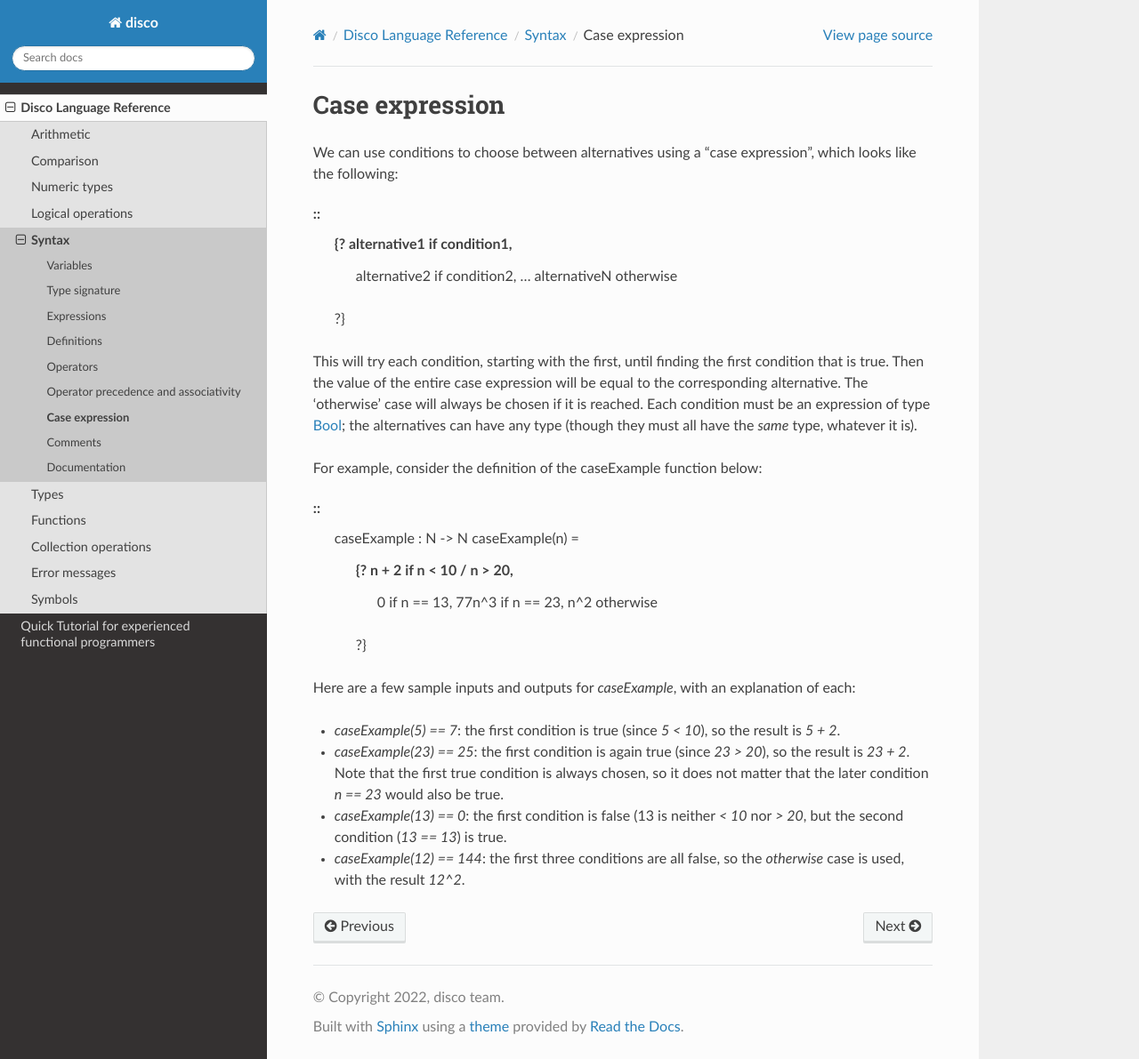
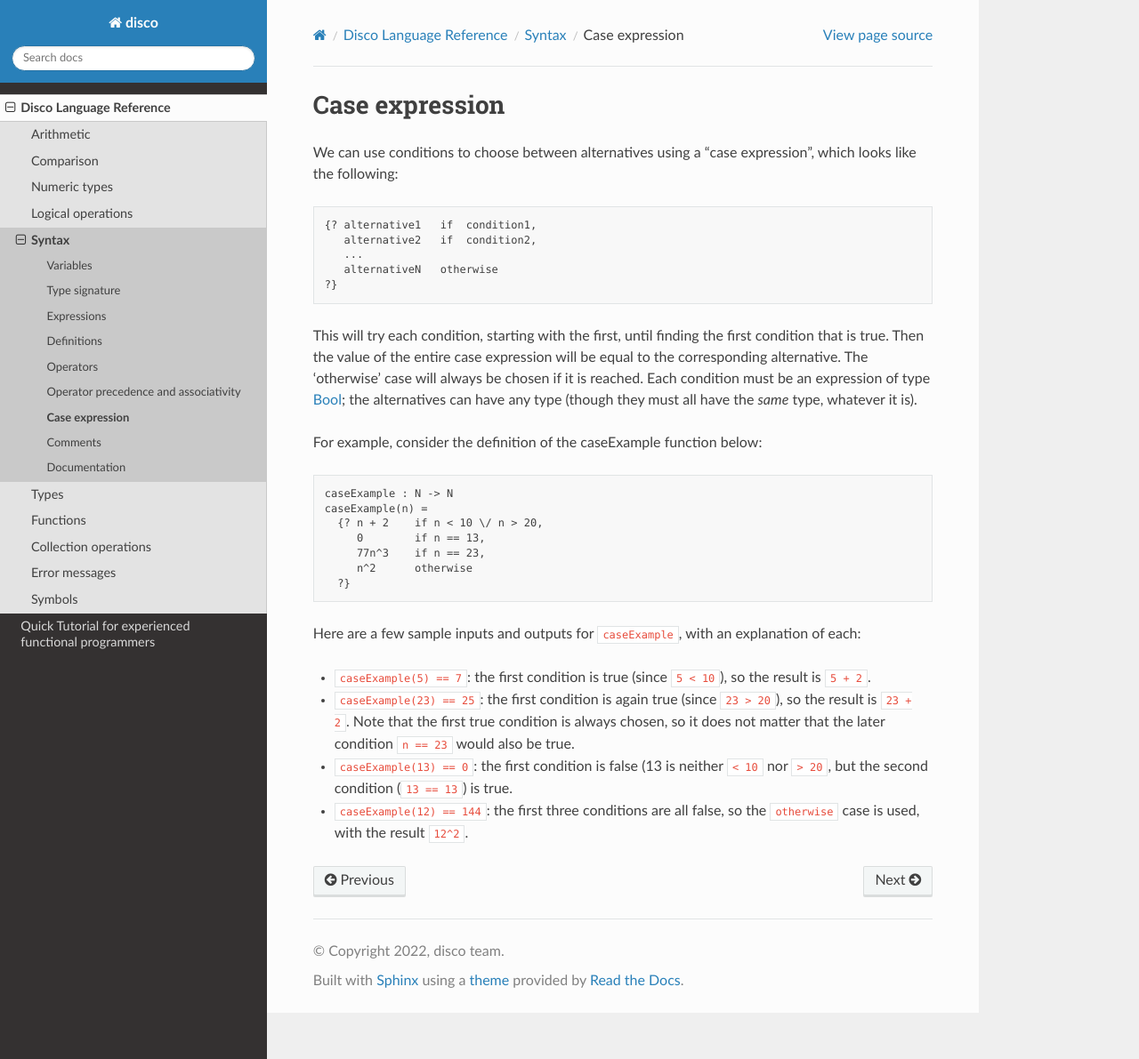
Before and after one commit to disco-lang/disco, a Sphinx documentation site: the page built from docs/reference/case.rst, in a window 1280 px wide and 1191 px high. Shown: the whole window at 89% size. Built offline with Sphinx 7.4.7 and the Read the Docs theme 2.0.0, drawn with Linux system fonts in a browser that asks for light colours; pages that are not in the unit, such as notebooks, are missing from menus.

```diff
--- a/docs/reference/case.rst
+++ b/docs/reference/case.rst
@@ -5,6 +5,7 @@ We can use conditions to choose between alternatives
 using a "case expression", which looks like the following:
 
 ::
+
    {? alternative1   if  condition1,
       alternative2   if  condition2,
       ...
@@ -23,6 +24,7 @@ For example, consider the definition of the caseExample function
 below:
 
 ::
+
    caseExample : N -> N
    caseExample(n) =
      {? n + 2    if n < 10 \/ n > 20,
@@ -31,19 +33,19 @@ below:
         n^2      otherwise
      ?}
 
-Here are a few sample inputs and outputs for `caseExample`, with an
+Here are a few sample inputs and outputs for ``caseExample``, with an
 explanation of each:
 
-- `caseExample(5) == 7`: the first condition is true (since `5 < 10`),
-  so the result is `5 + 2`.
+- ``caseExample(5) == 7``: the first condition is true (since ``5 < 10``),
+  so the result is ``5 + 2``.
 
-- `caseExample(23) == 25`: the first condition is again true (since
-  `23 > 20`), so the result is `23 + 2`. Note that the first true
+- ``caseExample(23) == 25``: the first condition is again true (since
+  ``23 > 20``), so the result is ``23 + 2``. Note that the first true
   condition is always chosen, so it does not matter that the later
-  condition `n == 23` would also be true.
+  condition ``n == 23`` would also be true.
 
-- `caseExample(13) == 0`: the first condition is false (13 is neither
-  `< 10` nor `> 20`, but the second condition (`13 == 13`) is true.
+- ``caseExample(13) == 0``: the first condition is false (13 is neither
+  ``< 10`` nor ``> 20``, but the second condition (``13 == 13``) is true.
 
-- `caseExample(12) == 144`: the first three conditions are all false,
-  so the `otherwise` case is used, with the result `12^2`.
+- ``caseExample(12) == 144``: the first three conditions are all false,
+  so the ``otherwise`` case is used, with the result ``12^2``.
```
